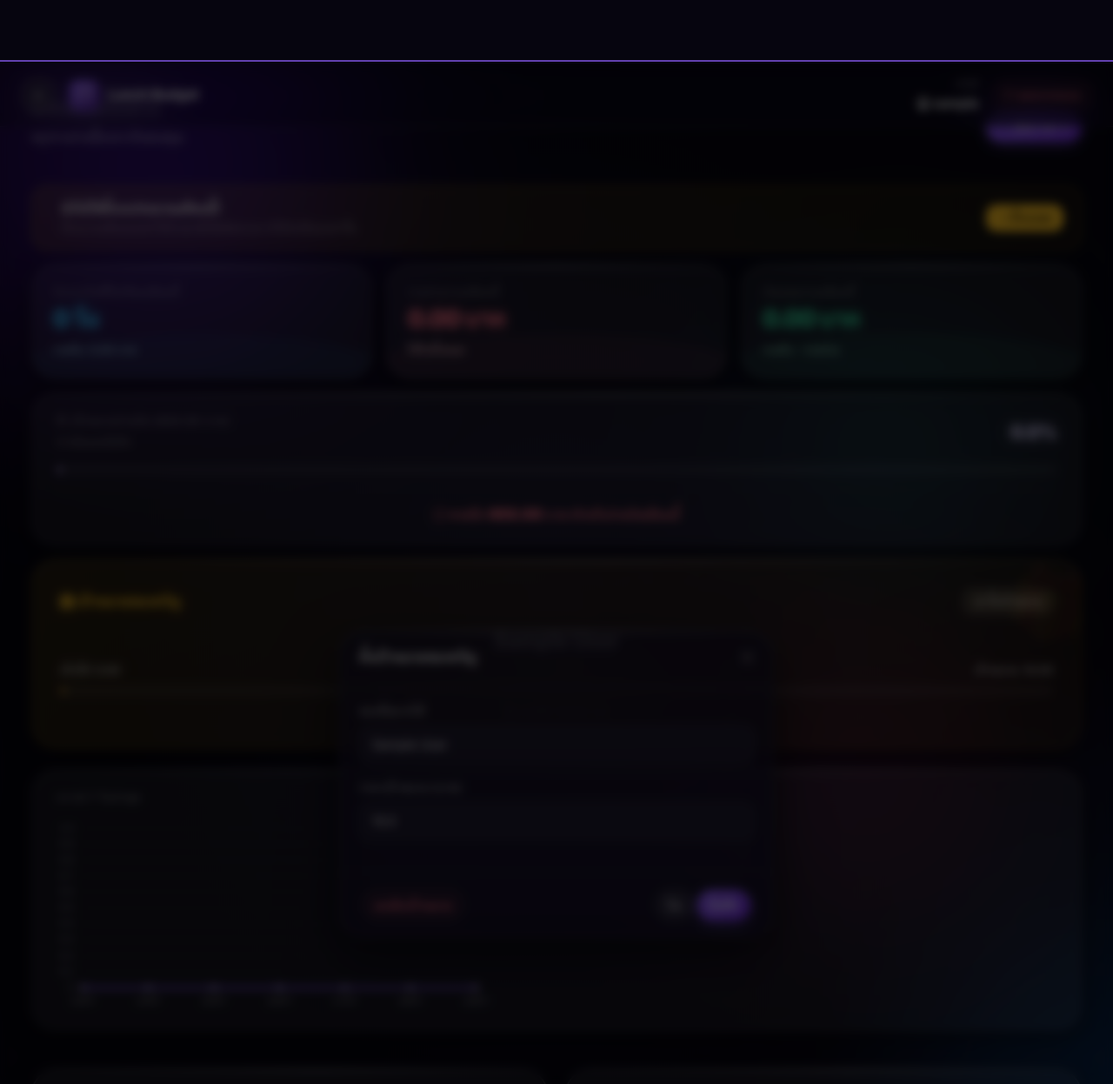
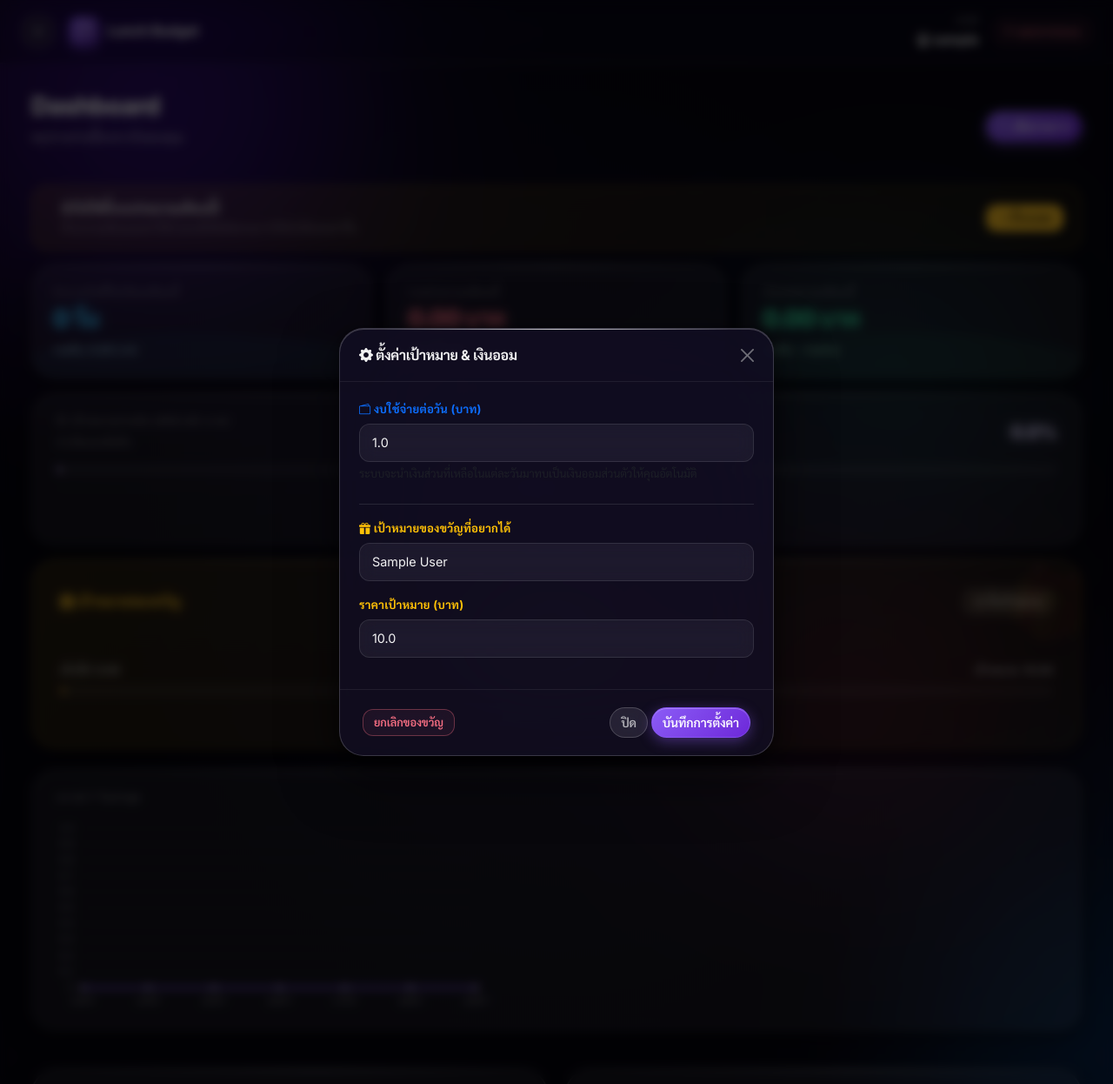
Before and after one commit to sing6738/student-lunch-expense-tracker, a Flask app: page /dashboard in a window 1280 px wide, after a click on "ตั้งเป้าหมาย". Shown: the whole page at 87% size. Run offline with Flask 3, Linux system fonts and the light colour scheme; the visitor is signed in with stand-in values (Sample User, id 1); tables that the repository leaves empty hold one stand-in row (values such as "Sample post"); some libraries are stand-ins or nearby versions.

Commit message:
fix: wishlist modal z-index and link personal savings to daily budget

```diff
--- a/app.py
+++ b/app.py
@@ -401,17 +401,20 @@ def register_routes(app):
             else:
                 wishlist_name = request.form.get("wishlist_name")
                 wishlist_price = request.form.get("wishlist_price")
-                if wishlist_name:
-                    try:
+                daily_budget = request.form.get("daily_budget")
+                try:
+                    if daily_budget and str(daily_budget).strip():
+                        user.daily_budget = float(daily_budget)
+                    else:
+                        user.daily_budget = 100.0
+
+                    if wishlist_name and str(wishlist_name).strip():
                         user.wishlist_name = wishlist_name.strip()
-                        if not wishlist_price or not str(wishlist_price).strip():
-                            user.wishlist_price = 0.0
-                        else:
-                            user.wishlist_price = float(wishlist_price)
-                        db.session.commit()
-                        flash("ตั้งเป้าหมายของขวัญเรียบร้อยแล้ว", "success")
-                    except ValueError:
-                        flash("ราคาไม่ถูกต้อง", "danger")
+                        user.wishlist_price = float(wishlist_price) if wishlist_price and str(wishlist_price).strip() else 0.0
+                    db.session.commit()
+                    flash("ตั้งเป้าหมายและงบรายวันเรียบร้อยแล้ว", "success")
+                except ValueError:
+                    flash("ราคาหรืองบไม่ถูกต้อง", "danger")
             return redirect(url_for("dashboard"))
 
         today = date.today()
@@ -451,7 +454,11 @@ def register_routes(app):
         total_savings = total_income - float(month_total or 0)
         bills_saved = min(total_savings, bills_goal) if total_savings > 0 else 0
         bills_progress = min(round((bills_saved / bills_goal) * 100, 1), 100) if bills_goal > 0 else 0
-        personal_savings = total_savings - bills_goal if total_savings > bills_goal else 0
+
+        # เป้าหมายหักจากเงินออมรายวัน (Daily Savings)
+        user_daily_budget = user.daily_budget if user.daily_budget is not None else 100.0
+        daily_savings = (days_attended * user_daily_budget) - float(month_total or 0)
+        personal_savings = max(0, daily_savings)
 
         # หมวดหมู่
         category_totals = {}
--- a/templates/base.html
+++ b/templates/base.html
@@ -254,6 +254,7 @@
     // Fix for iOS standalone mode
     (function(a,b,c){if(c in b&&b[c]){var d,e=a.location,f=/^(a|html)$/i;a.addEventListener("click",function(a){d=a.target;while(!f.test(d.nodeName))d=d.parentNode;"href"in d&&(d.href.indexOf("http")||~d.href.indexOf(e.host))&&(a.preventDefault(),e.href=d.href)},!1)}})(document,window.navigator,"standalone");
   </script>
+  {% block modals %}{% endblock %}
   {% block scripts %}{% endblock %}
 </body>
 </html>
--- a/templates/dashboard.html
+++ b/templates/dashboard.html
@@ -135,7 +135,6 @@
 </section>
 
 <!-- เงินออมส่วนตัว & เป้าหมายของขวัญ -->
-{% if total_savings > bills_goal or current_user.wishlist_name %}
 <section class="panel animate-in stagger-3 mt-3" style="background: linear-gradient(135deg, rgba(251,191,36,0.12), rgba(234,179,8,0.06)); border: 1px solid rgba(251,191,36,0.28); position: relative; overflow: hidden;">
   <div style="position: absolute; top: -15px; right: -15px; font-size: 5rem; opacity: 0.08; transform: rotate(15deg); pointer-events:none;">🎁</div>
   <div class="py-2 px-1 position-relative" style="z-index: 1;">
@@ -175,44 +174,7 @@
   </div>
 </section>
 
-<!-- Wishlist Modal -->
-<div class="modal fade" id="wishlistModal" tabindex="-1">
-  <div class="modal-dialog modal-dialog-centered">
-    <div class="modal-content">
-      <form method="post" action="{{ url_for('dashboard') }}">
-        <input type="hidden" name="csrf_token" value="{{ csrf_token() }}">
-        <button type="submit" class="d-none" aria-hidden="true"></button>
 
-        <div class="modal-header">
-          <h5 class="modal-title">ตั้งเป้าหมายของขวัญ</h5>
-          <button type="button" class="btn-close" data-bs-dismiss="modal"></button>
-        </div>
-        <div class="modal-body">
-          <div class="mb-3">
-            <label class="form-label">ของที่อยากได้</label>
-            <input type="text" class="form-control" name="wishlist_name" value="{{ current_user.wishlist_name or '' }}" required placeholder="เช่น รองเท้าผ้าใบ">
-          </div>
-          <div class="mb-3">
-            <label class="form-label">ราคาเป้าหมาย (บาท)</label>
-            <input type="number" class="form-control" name="wishlist_price" value="{{ current_user.wishlist_price or '' }}" required step="0.01" min="1" placeholder="เช่น 1500">
-          </div>
-        </div>
-        <div class="modal-footer d-flex justify-content-between">
-          {% if current_user.wishlist_name %}
-            <button type="submit" name="clear_wishlist" value="1" class="btn btn-outline-danger">ยกเลิกเป้าหมาย</button>
-          {% else %}
-            <div></div>
-          {% endif %}
-          <div>
-            <button type="button" class="btn btn-light" data-bs-dismiss="modal">ปิด</button>
-            <button type="submit" name="save_wishlist" value="1" class="btn btn-primary">บันทึก</button>
-          </div>
-        </div>
-      </form>
-    </div>
-  </div>
-</div>
-{% endif %}
 
 <div class="row g-4 mt-1 animate-in stagger-4">
   <div class="col-lg-12">
@@ -346,6 +308,53 @@
 </style>
 
 {% endblock %}
+
+{% block modals %}
+<!-- Wishlist Modal -->
+<div class="modal fade" id="wishlistModal" tabindex="-1">
+  <div class="modal-dialog modal-dialog-centered">
+    <div class="modal-content">
+      <form method="post" action="{{ url_for('dashboard') }}">
+        <input type="hidden" name="csrf_token" value="{{ csrf_token() }}">
+        <button type="submit" class="d-none" aria-hidden="true"></button>
+
+        <div class="modal-header">
+          <h5 class="modal-title"><i class="bi bi-gear-fill"></i> ตั้งค่าเป้าหมาย & เงินออม</h5>
+          <button type="button" class="btn-close" data-bs-dismiss="modal"></button>
+        </div>
+        <div class="modal-body">
+          <div class="mb-4">
+            <label class="form-label fw-bold text-primary"><i class="bi bi-wallet2"></i> งบใช้จ่ายต่อวัน (บาท)</label>
+            <input type="number" class="form-control" name="daily_budget" value="{{ current_user.daily_budget or 100 }}" required step="1" min="1">
+            <div class="form-text">ระบบจะนำเงินส่วนที่เหลือในแต่ละวันมาทบเป็นเงินออมส่วนตัวให้คุณอัตโนมัติ</div>
+          </div>
+          <hr class="border-secondary opacity-25">
+          <div class="mb-3">
+            <label class="form-label fw-bold text-warning"><i class="bi bi-gift-fill"></i> เป้าหมายของขวัญที่อยากได้</label>
+            <input type="text" class="form-control" name="wishlist_name" value="{{ current_user.wishlist_name or '' }}" placeholder="เช่น รองเท้าผ้าใบ">
+          </div>
+          <div class="mb-3">
+            <label class="form-label fw-bold text-warning">ราคาเป้าหมาย (บาท)</label>
+            <input type="number" class="form-control" name="wishlist_price" value="{{ current_user.wishlist_price or '' }}" step="0.01" min="1" placeholder="เช่น 1500">
+          </div>
+        </div>
+        <div class="modal-footer d-flex justify-content-between">
+          {% if current_user.wishlist_name %}
+            <button type="submit" name="clear_wishlist" value="1" class="btn btn-outline-danger btn-sm">ยกเลิกของขวัญ</button>
+          {% else %}
+            <div></div>
+          {% endif %}
+          <div>
+            <button type="button" class="btn btn-light" data-bs-dismiss="modal">ปิด</button>
+            <button type="submit" name="save_settings" value="1" class="btn btn-primary">บันทึกการตั้งค่า</button>
+          </div>
+        </div>
+      </form>
+    </div>
+  </div>
+</div>
+{% endblock %}
+
 {% block scripts %}
 <script>
   window.dashboardChartData = {{ chart_data|tojson }};
```
